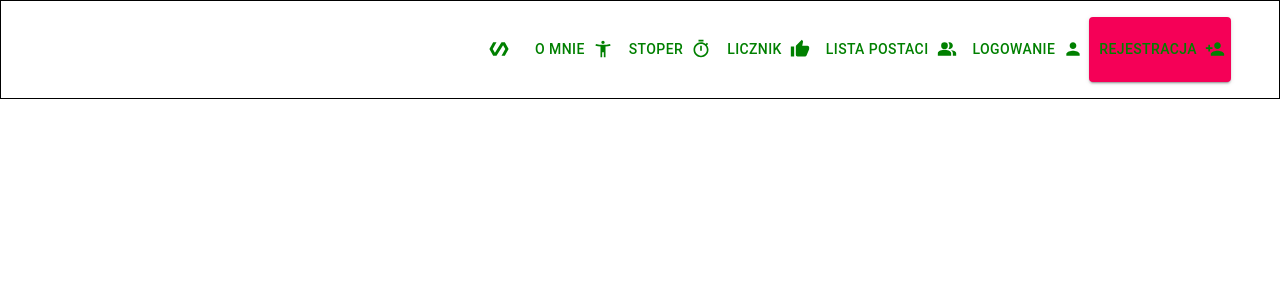
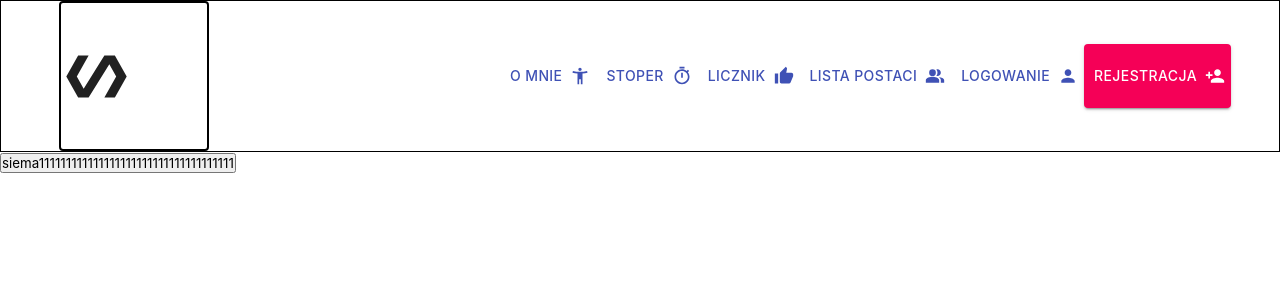
Before and after one commit to michalrozek90/Devstock_Academy, a React (Create React App) app in the folder project-august/: page / in a window 1280 px wide. Shown: the top 300 px of the page. Built offline with nearby package versions, Linux system fonts and the light colour scheme.

Commit message:
add Routing

```diff
--- a/project-august/src/App.js
+++ b/project-august/src/App.js
@@ -1,13 +1,22 @@
 import React from 'react'
+import { BrowserRouter as Router } from 'react-router-dom'
+import Nav from './components/Nav'
+import AboutMe from './components/AboutMe'
+import CharacterList from './components/CharacterList'
 import Counter from './components/Counter'
-import Nav from './components/Nav'
+import Login from './components/Login'
+import Registration from './components/Registration'
+import Stopwatch from './components/Stopwatch'
+import Routing from './components/Routing'
 
 function App() {
 	return (
-		<div className='App'>
-			<Nav />
-			{/* <Counter /> */}
-		</div>
+		<Router>
+			<div className='App'>
+				<Nav />
+				<Routing />
+			</div>
+		</Router>
 	)
 }
 
--- a/project-august/src/components/AboutMe.js
+++ b/project-august/src/components/AboutMe.js
@@ -1,5 +1,11 @@
+import React from 'react'
+
 const AboutMe = () => {
-	return <div>About Me</div>
+	return (
+		<div>
+			<button>siema111111111111111111111111111111111111</button>
+		</div>
+	)
 }
 
 export default AboutMe
--- /dev/null
+++ b/project-august/src/components/Logo.js
@@ -0,0 +1,41 @@
+import { Button, makeStyles } from '@material-ui/core'
+import PolymerIcon from '@material-ui/icons/Polymer' // Logo
+import { NavLink } from 'react-router-dom'
+
+const useStyles = makeStyles({
+	iconContainer: {
+		display: 'flex',
+		justifyContent: 'center',
+		alignItems: 'center',
+		backgroundColor: 'white',
+		textAlign: 'center',
+	},
+
+	button: {
+		display: 'flex',
+		justifyContent: 'center',
+		alignItems: 'center',
+		width: '150px',
+		height: '150px',
+		border: '2px solid black',
+	},
+
+	icon: {
+		display: 'flex',
+		width: '50%',
+		height: '50%',
+	},
+})
+
+const Logo = () => {
+	const classes = useStyles()
+	return (
+		<div className={classes.iconContainer}>
+			<NavLink to={'/homepage'}>
+				<Button className={classes.button} startIcon={<PolymerIcon className={classes.icon} />} />
+			</NavLink>
+		</div>
+	)
+}
+
+export default Logo
--- a/project-august/src/components/Nav.js
+++ b/project-august/src/components/Nav.js
@@ -2,7 +2,6 @@ import React from 'react'
 import { BrowserRouter as Router, Switch, Route, NavLink } from 'react-router-dom'
 
 import { Button, Container, makeStyles } from '@material-ui/core'
-import PolymerIcon from '@material-ui/icons/Polymer'
 import AccessibilityNewIcon from '@material-ui/icons/AccessibilityNew' // O mnie
 import TimerIcon from '@material-ui/icons/Timer' // Stoper
 import ThumbUpIcon from '@material-ui/icons/ThumbUp' // Licznik
@@ -10,8 +9,9 @@ import PeopleAltIcon from '@material-ui/icons/PeopleAlt' // Lista postaci
 import PersonIcon from '@material-ui/icons/Person' // Logowanie
 import PersonAddIcon from '@material-ui/icons/PersonAdd' // Rejestracja
 
+import Logo from './Logo'
+
 const navigationLinks = [
-	{ name: '', path: '/', exact: true, icon: <PolymerIcon /> },
 	{ name: 'O mnie', path: '/', exact: true, variant: 'text', color: 'primary', icon: <AccessibilityNewIcon /> },
 	{ name: 'Stoper', path: '/stopwatch', variant: 'text', color: 'primary', icon: <TimerIcon /> },
 	{ name: 'Licznik', path: '/counter', variant: 'text', color: 'primary', icon: <ThumbUpIcon /> },
@@ -23,25 +23,23 @@ const navigationLinks = [
 const useStyles = makeStyles({
 	navBar: {
 		maxWidth: '100%',
-		position: 'fixed',
+		position: 'relative',
 		display: 'flex',
 		alignItems: 'center',
 		border: '1px solid black',
 	},
-	buttons: {
+	leftSide: {
+		display: 'flex',
+		flexBasis: '20vw',
+		justifyContent: 'center',
+		alignItems: 'center',
+	},
+	rightSide: {
 		display: 'flex',
 		justifyContent: 'flex-end',
 	},
 	button: {
 		padding: '20px 10px',
-		'&:nth-child(1)': {
-			color: 'green',
-		},
-	},
-
-	icon: {
-		border: '2px solid red',
-		padding: '30px',
 	},
 
 	link: {
@@ -61,13 +59,14 @@ const Nav = () => {
 	))
 
 	return (
-		<Router>
-			<Container className={classes.navBar}>
-				<Container className={classes.buttons}>
-					<ul>{menu}</ul>
-				</Container>
+		<Container className={classes.navBar}>
+			<Container className={classes.leftSide}>
+				<Logo />
 			</Container>
-		</Router>
+			<Container className={classes.rightSide}>
+				<ul>{menu}</ul>
+			</Container>
+		</Container>
 	)
 }
 
--- a/project-august/src/components/Routing.js
+++ b/project-august/src/components/Routing.js
@@ -1,5 +1,5 @@
 import React from 'react'
-import { BrowserRouter as Router, Switch, Route, NavLink } from 'react-router-dom'
+import { Switch, Route } from 'react-router-dom'
 
 import AboutMe from './AboutMe'
 import Stopwatch from './Stopwatch'
@@ -11,12 +11,14 @@ import Registration from './Registration'
 const Routing = () => {
 	return (
 		<>
+			<Switch>
 				<Route path='/' exact component={AboutMe} />
 				<Route path='/stopwatch' exact component={Stopwatch} />
 				<Route path='/counter' exact component={Counter} />
 				<Route path='/character-list' exact component={CharacterList} />
 				<Route path='/login' exact component={Login} />
 				<Route path='/registration' exact component={Registration} />
+			</Switch>
 		</>
 	)
 }
--- a/project-august/src/index.css
+++ b/project-august/src/index.css
@@ -1,5 +1,4 @@
-body {
-	height: 400vh;
+* {
 	margin: 0;
 	padding: 0;
 	box-sizing: border-box;
```
Lines whose indentation alone changed are shown as unchanged.
